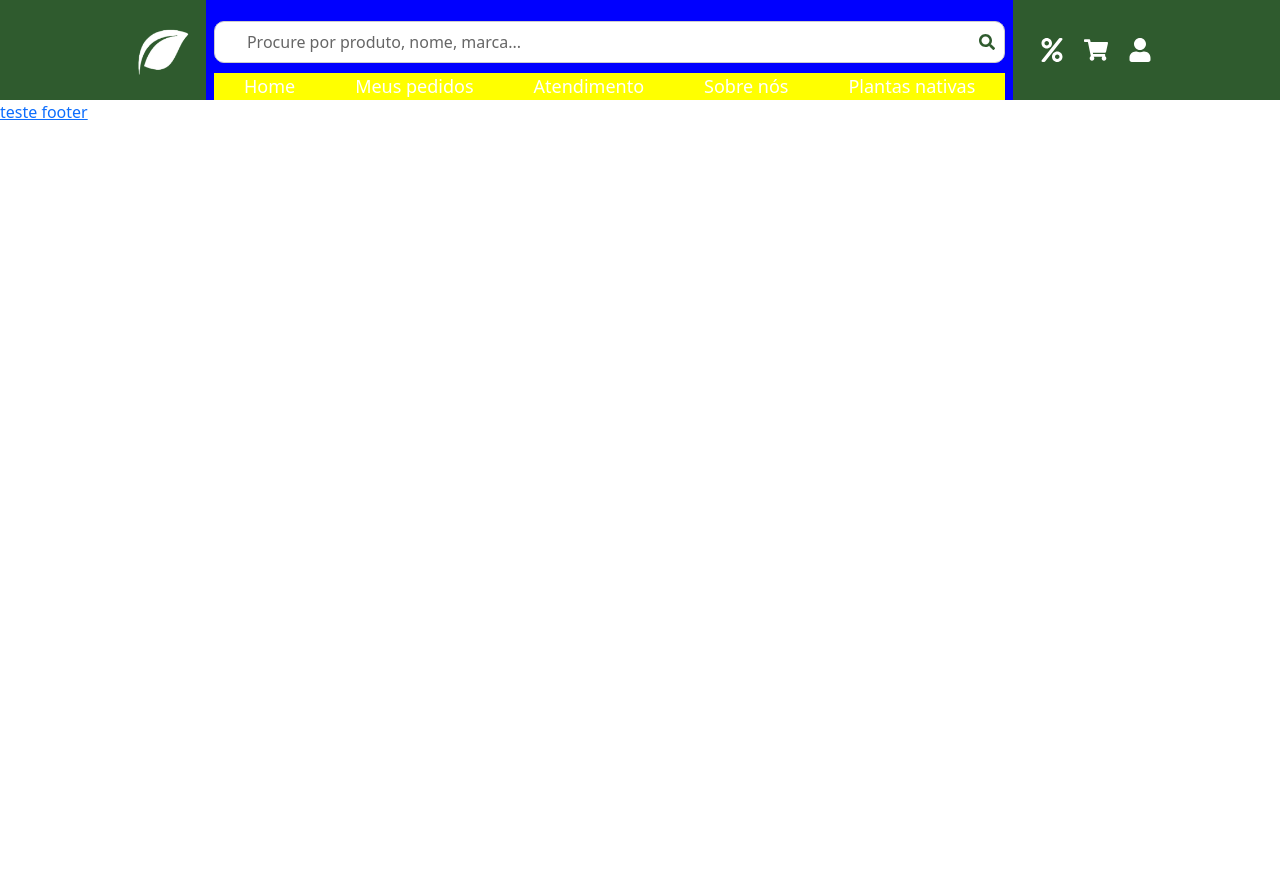
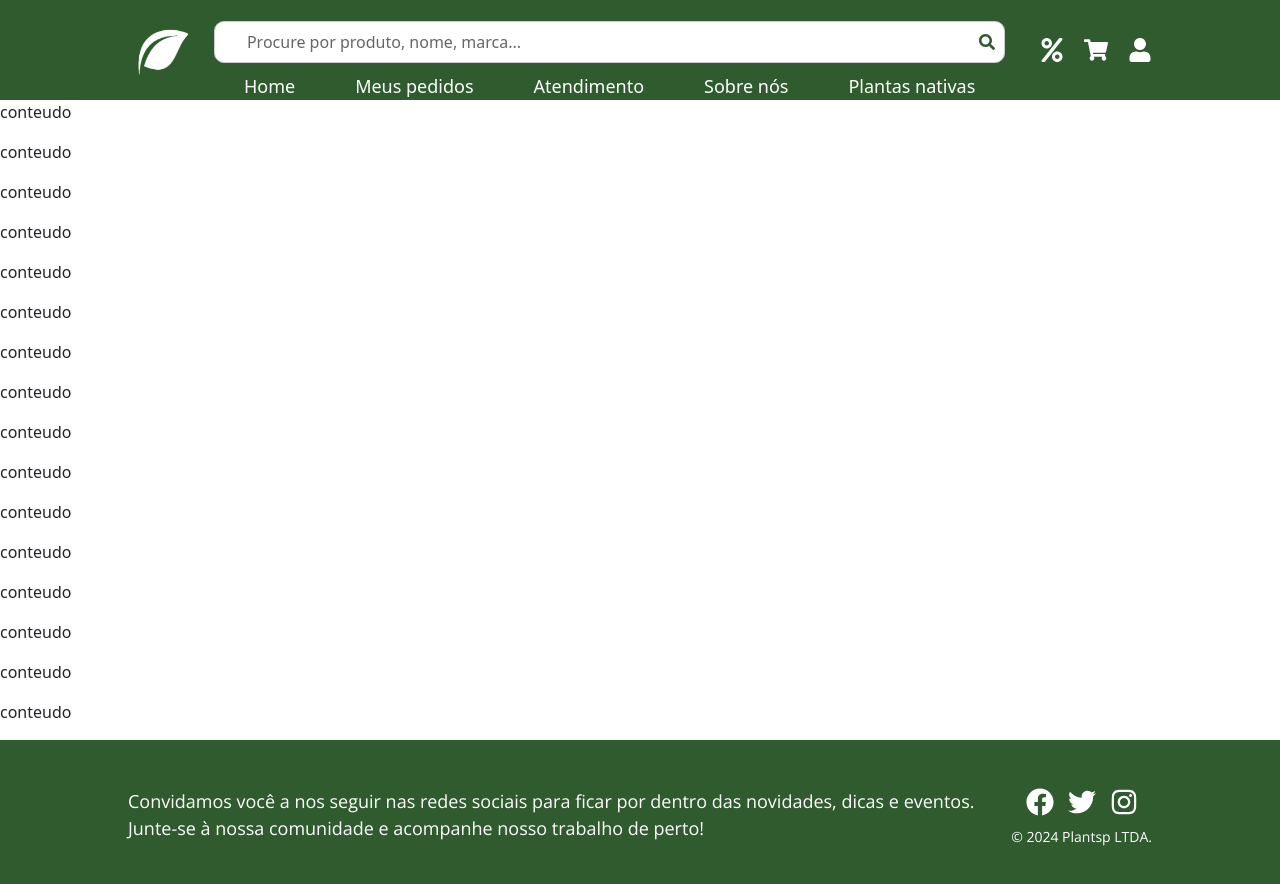
Before and after one commit to Plantsp/plantsp, a React (Create React App) app: page / in a window 1280 px wide. Shown: the top 884 px of the page. Before the commit the page ends 800 px from the top, so only its background shows below. Built offline with nearby package versions, Linux system fonts and the light colour scheme.

Commit message:
Criação do footer

```diff
--- a/src/components/footer/footer.css
+++ b/src/components/footer/footer.css
@@ -0,0 +1,60 @@
+@import url('https://fonts.googleapis.com/css2?family=Open+Sans:wght@400;700&display=swap');
+
+.footer{
+    background-color: var(--verde-escuro);
+    height: 30%;
+    display: flex;
+    padding-left: 10%;
+    padding-right: 10%;
+    justify-content: space-between;
+    align-items: center;
+    flex-wrap: wrap;
+    color: #fff;
+}
+
+.footer-content {
+    display: flex;
+    justify-content: space-between;
+    width: 100%;
+}
+
+.footer-text {
+    flex: 1;
+    font-family: 'Open Sans', sans-serif;
+    font-size: 18px;
+}
+
+.footer-social {
+    display: flex;
+    flex-direction: column;
+    align-items: center;
+  }
+
+  .social-icons {
+    display: flex;
+    justify-content: center;
+    margin-bottom: 10px;
+  }
+
+  .social-icon {
+    margin: 0 7px;
+    font-size: 28px;
+    cursor: pointer;
+    transition: transform 0.3s ease, color 0.3s ease;
+  }
+
+  .social-icon:hover {
+    transform: scale(1.2);
+    color: #d1d1d1;
+  }
+
+  .footer-copy {
+    font-size: 14px;
+    color: #fff;
+    font-family: 'Open Sans', sans-serif;
+  }
+
+  .social-icons a {
+    color: inherit;
+    text-decoration: none;
+  }
--- a/src/components/footer/footer.js
+++ b/src/components/footer/footer.js
@@ -1,19 +1,31 @@
-import '../../App.css';
+import '../../styles/global.css';
+import './footer.css';
+import { FaFacebook, FaTwitter, FaInstagram } from 'react-icons/fa';
 
 function Footer() {
   return (
-    <div className="App">
-      <header className="App-header">
-        <a
-          className="App-link"
-          href="https://reactjs.org"
-          target="_blank"
-          rel="noopener noreferrer"
-        >
-          teste footer
-        </a>
-      </header>
-    </div>
+    <footer className="footer py-4">
+      <div className="footer-content mt-4">
+        <div className="footer-text">
+          <p>Convidamos você a nos seguir nas redes sociais para ficar por dentro das novidades, dicas e eventos.<br/>
+          Junte-se à nossa comunidade e acompanhe nosso trabalho de perto!</p>
+        </div>
+        <div className="footer-social">
+          <div className="social-icons">
+            <a href="https://www.facebook.com" target="_blank" rel="noopener noreferrer">
+              <FaFacebook className="social-icon" />
+            </a>
+            <a href="https://www.twitter.com" target="_blank" rel="noopener noreferrer">
+              <FaTwitter className="social-icon" />
+            </a>
+            <a href="https://www.instagram.com" target="_blank" rel="noopener noreferrer">
+              <FaInstagram className="social-icon" />
+            </a>
+          </div>
+          <p className="footer-copy">&copy; 2024 Plantsp LTDA.</p>
+        </div>
+      </div>
+    </footer>
   );
 }
 
--- a/src/components/header/header.js
+++ b/src/components/header/header.js
@@ -1,6 +1,6 @@
 import { Col,Row } from 'react-bootstrap';
 import './header.css';
-import '../../styles/global.css'
+import '../../styles/global.css';
 import { FaPercent, FaShoppingCart, FaUser, FaSearch } from 'react-icons/fa';
 const logo = process.env.PUBLIC_URL + '/assets/img/logo.png';
 
@@ -13,7 +13,7 @@ function Header() {
         </div>
 
         {/* BARRA DE PESQUISA */}
-        <div className='d-flex flex-column px-2 justify-content-end' style={{backgroundColor: "blue"}}>
+        <div className='d-flex flex-column px-2 justify-content-end'>
           <div className="search-bar">
             <FaSearch className="search-icon" />
             <input
@@ -25,7 +25,7 @@ function Header() {
 
           {/* NAVEGAÇÃO DO HEADER */}
           <nav className="navigation">
-            <ul className="nav-list" style={{backgroundColor: "yellow"}}>
+            <ul className="nav-list">
               <li><a href="#home">Home</a></li>
               <li><a href="#meuspedidos">Meus pedidos</a></li>
               <li><a href="#atendimento">Atendimento</a></li>
--- a/src/pages/home/home.js
+++ b/src/pages/home/home.js
@@ -8,6 +8,22 @@ function Home() {
   return (
     <div>
         <Header></Header>
+          <p>conteudo</p>
+          <p>conteudo</p>
+          <p>conteudo</p>
+          <p>conteudo</p>
+          <p>conteudo</p>
+          <p>conteudo</p>
+          <p>conteudo</p>
+          <p>conteudo</p>
+          <p>conteudo</p>
+          <p>conteudo</p>
+          <p>conteudo</p>
+          <p>conteudo</p>
+          <p>conteudo</p>
+          <p>conteudo</p>
+          <p>conteudo</p>
+          <p>conteudo</p>
         <Footer></Footer>
     </div>
   );
```
